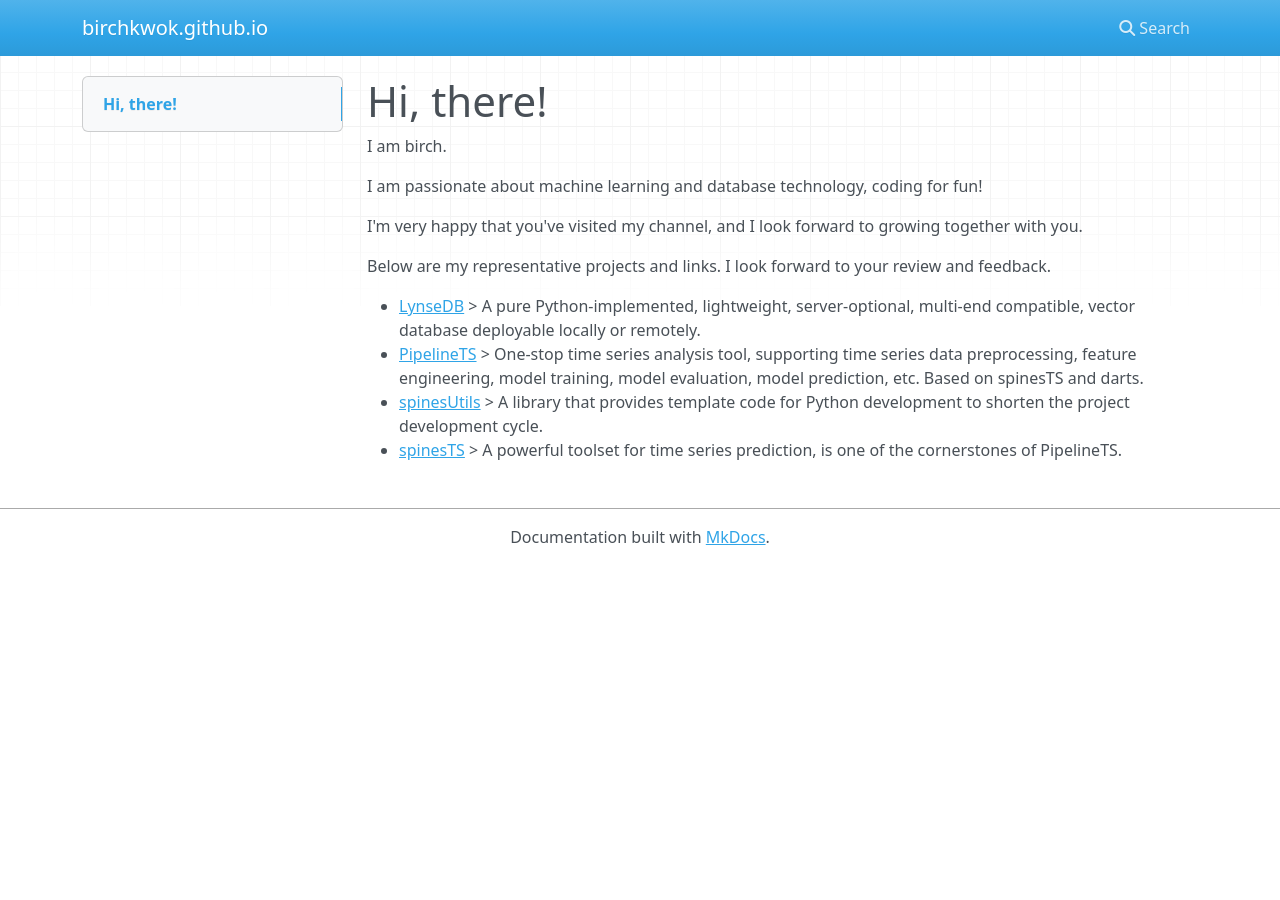
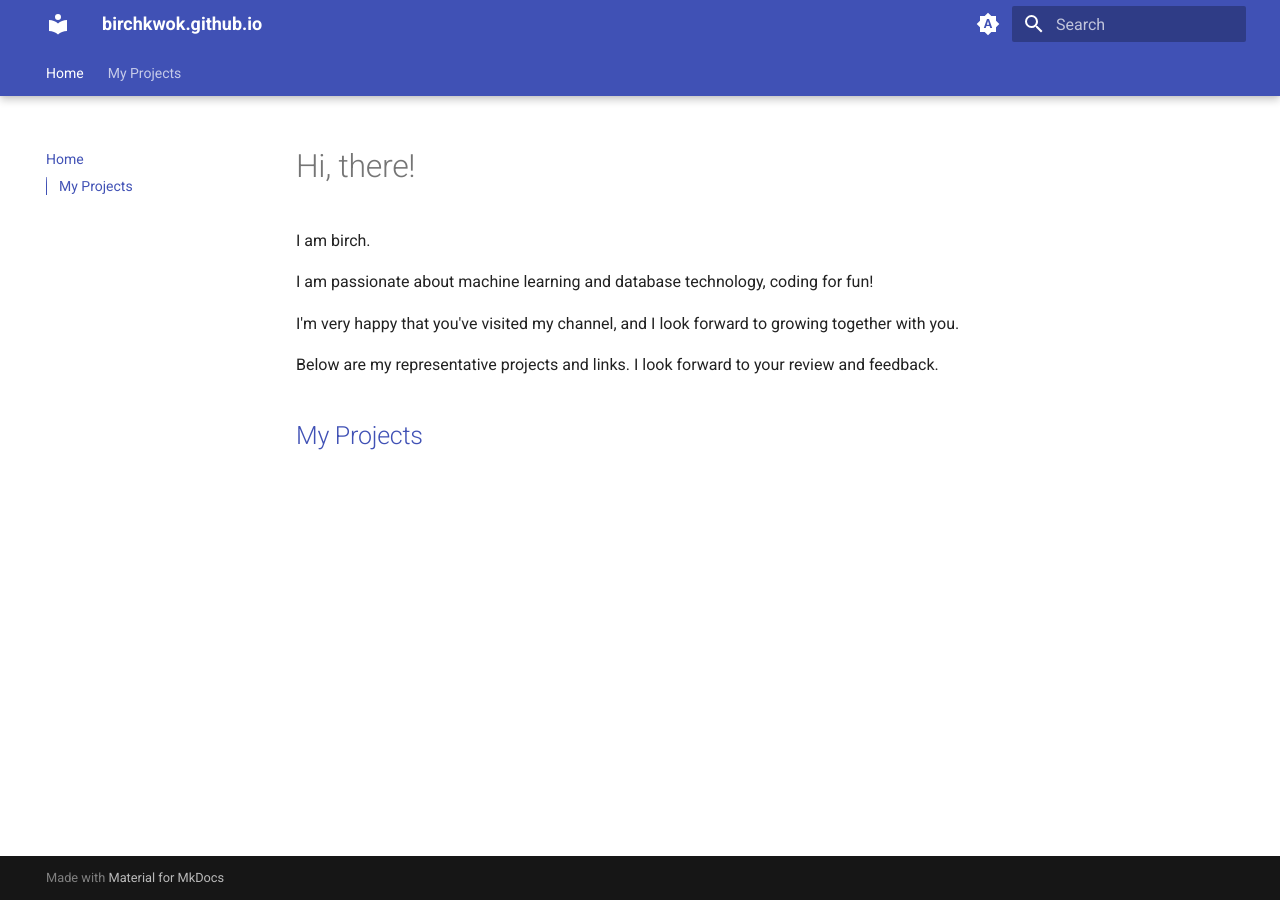
Before and after one commit to BirchKwok/BirchKwok.github.io, an MkDocs documentation site: the page built from docs/index.md, in a window 1280 px wide. Built offline with MkDocs 1.6.1 and Material for MkDocs 9.7.7, drawn with Linux system fonts in a browser that asks for light colours; nearby versions of some CDN libraries.

Commit message:
update some docs

```diff
--- a/docs/index.md
+++ b/docs/index.md
@@ -8,11 +8,4 @@ I'm very happy that you've visited my channel, and I look forward to growing tog
 
 Below are my representative projects and links. I look forward to your review and feedback.
 
-- [LynseDB](https://birchkwok.github.io/lynsedb/latest/)
-    > A pure Python-implemented, lightweight, server-optional, multi-end compatible, vector database deployable locally or remotely.
-- [PipelineTS](https://github.com/BirchKwok/PipelineTS)
-    > One-stop time series analysis tool, supporting time series data preprocessing, feature engineering, model training, model evaluation, model prediction, etc. Based on spinesTS and darts.
-- [spinesUtils](https://github.com/BirchKwok/spinesUtils)
-    > A library that provides template code for Python development to shorten the project development cycle.
-- [spinesTS](https://github.com/BirchKwok/spinesTS)
-    > A powerful toolset for time series prediction, is one of the cornerstones of PipelineTS.
+## [My Projects](https://birchkwok.github.io/my_projects)
--- a/mkdocs.yml
+++ b/mkdocs.yml
@@ -3,9 +3,22 @@ site_author: Birch Kwok
 site_url: https://birchkwok.github.io/
 
 theme:
-  name: mkdocs
+  name: material
   features:
-    - color_mode
+    - navigation.instant
+    - navigation.instant.progress
+    - navigation.top
+    - navigation.tabs
+    - navigation.tabs.sticky
+    - navigation.sections
+    - navigation.path
+    - toc.integrate
+    - search.suggest
+    - search.highlight
+    - search.share
+    - content.code.copy
+    - content.code.select
+    - content.code.annotate
 
   palette:
 
@@ -58,3 +71,4 @@ plugins:
 
 nav:
   - Home: index.md
+  - My Projects: projects.md
```
Also changed, not shown: docs/projects.md (added, +13 -0 lines).
